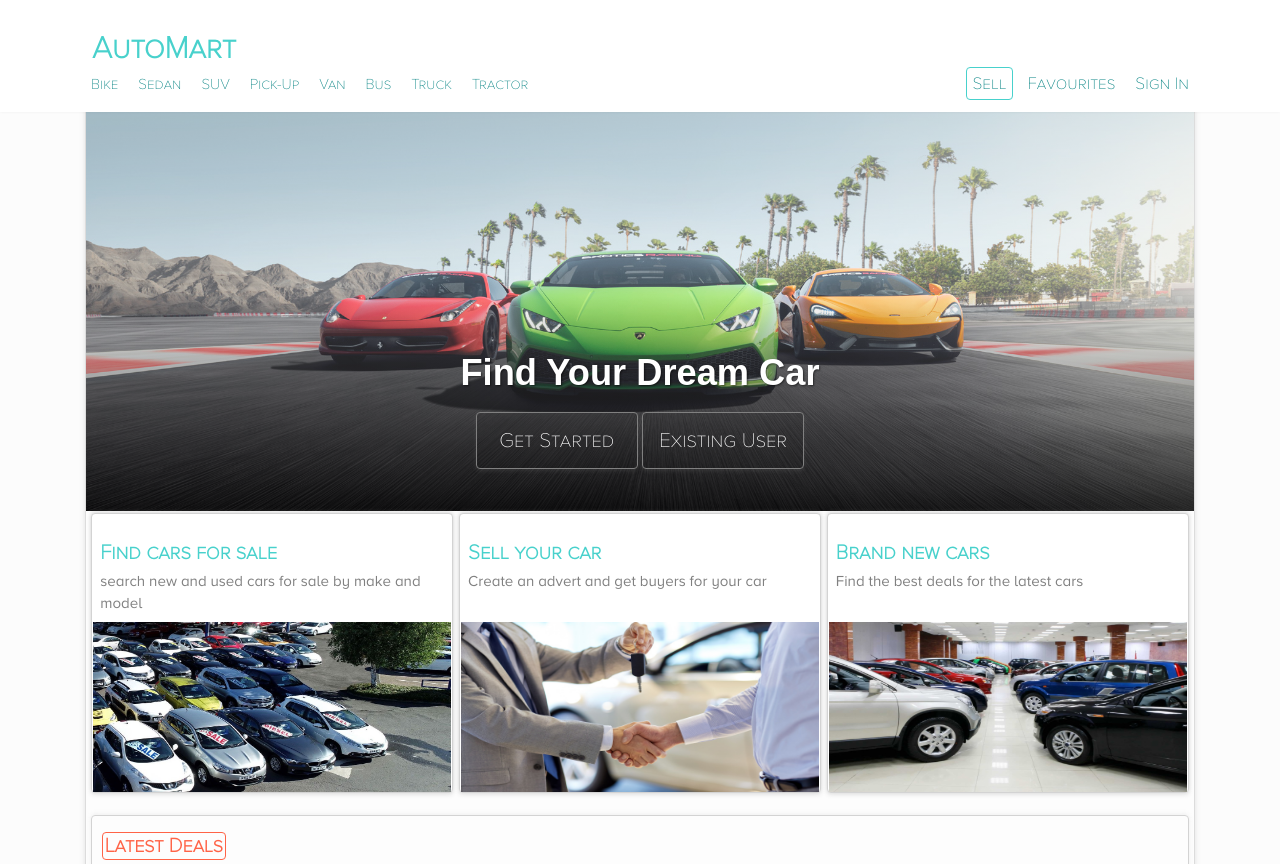
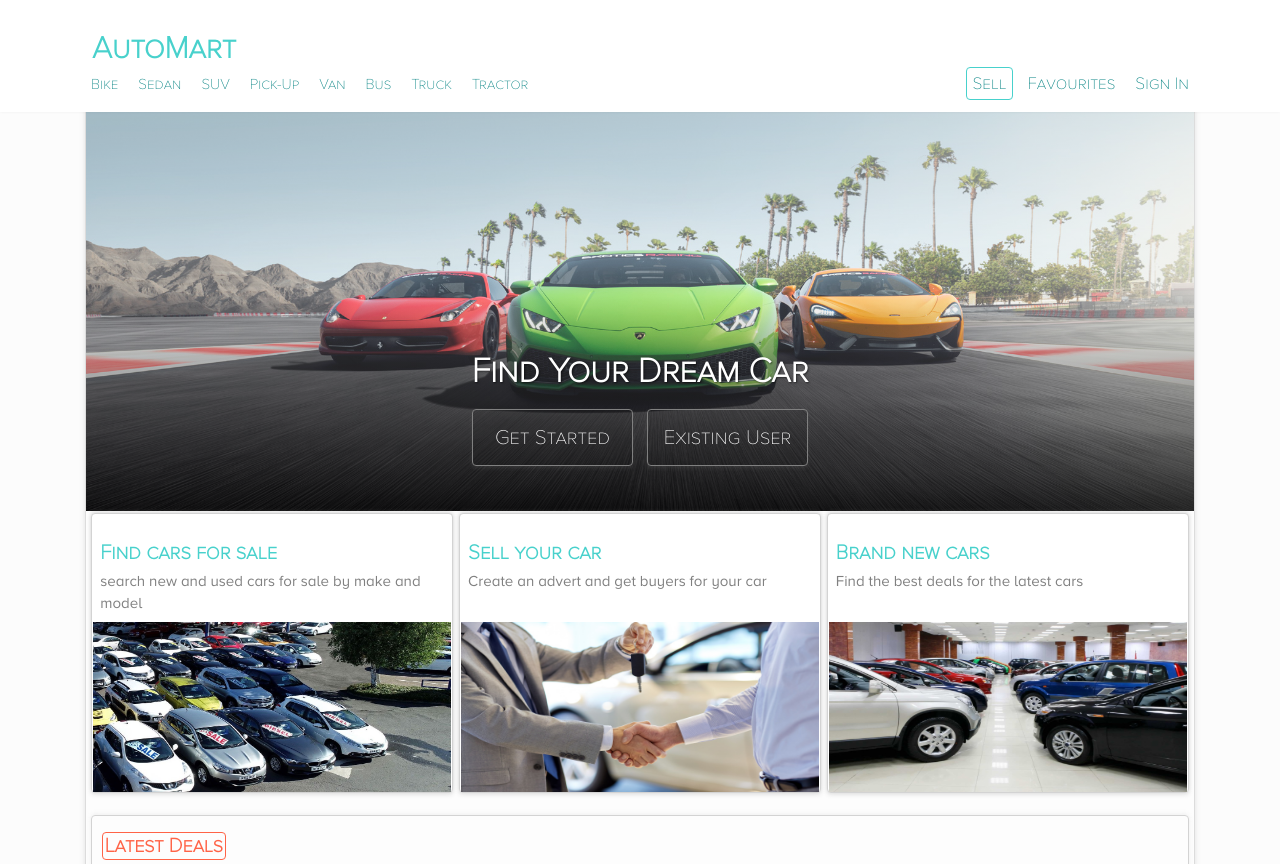
Before and after one commit to kuzko58/AutoMart, a plain HTML site: page UI/index.html in a window 1280 px wide. Shown: the top 864 px of the page. Drawn offline with Linux system fonts and the light colour scheme; a web font is replaced by a local one.

Commit message:
UI mod 2

```diff
--- a/UI/css/index.css
+++ b/UI/css/index.css
@@ -73,7 +73,9 @@
   top: 56%;
   padding: 10px;
   box-sizing: border-box;
-  font-size: 2.1em;
+  font-size: 2em;
+  font-family: 'Proxima Nova ScOsf Regular';
+  font-family: 'proxima thin';
   text-shadow: 1px 1px 2px rgba(0, 0, 0, .5);
 }
 
@@ -85,7 +87,7 @@
   align-items: center;
   justify-content: space-between;
   width: 300px;
-  width: 19em;
+  width: 19.5em;
 }
 
 .mini-container {
```
